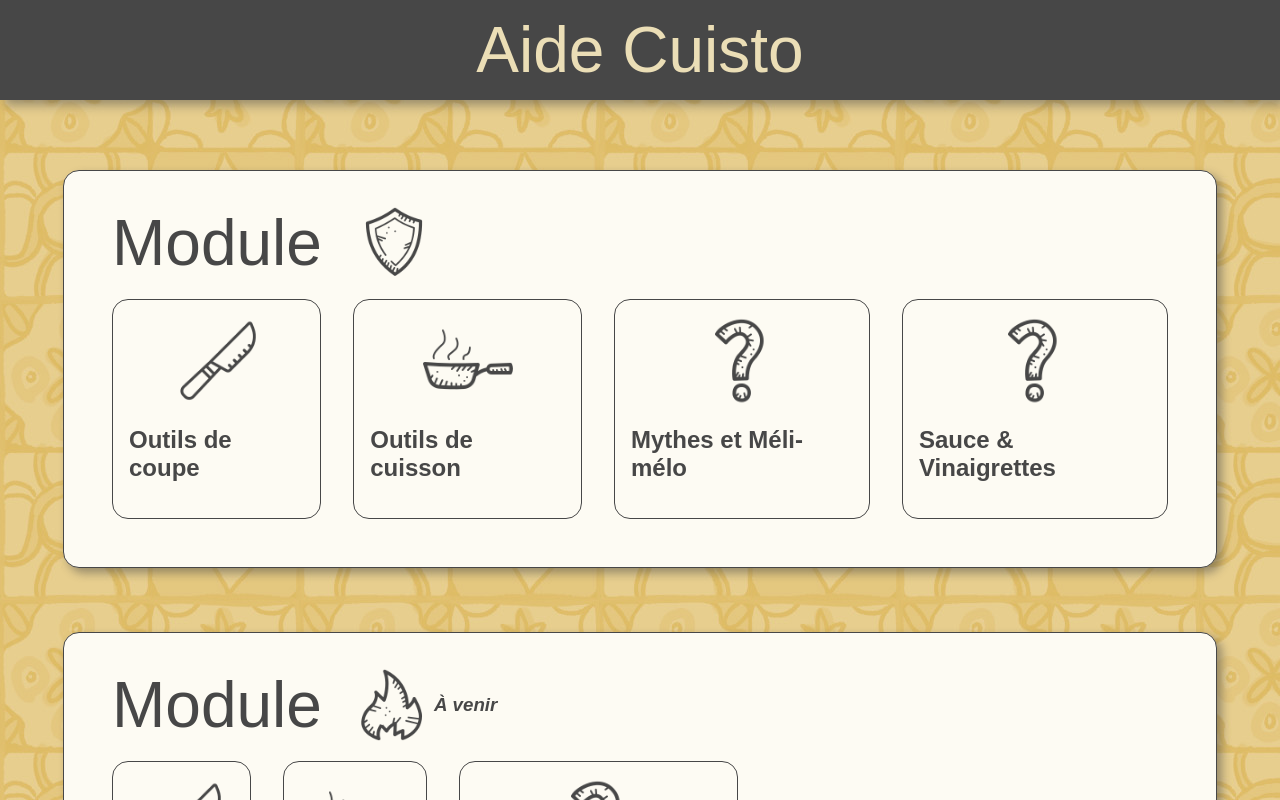
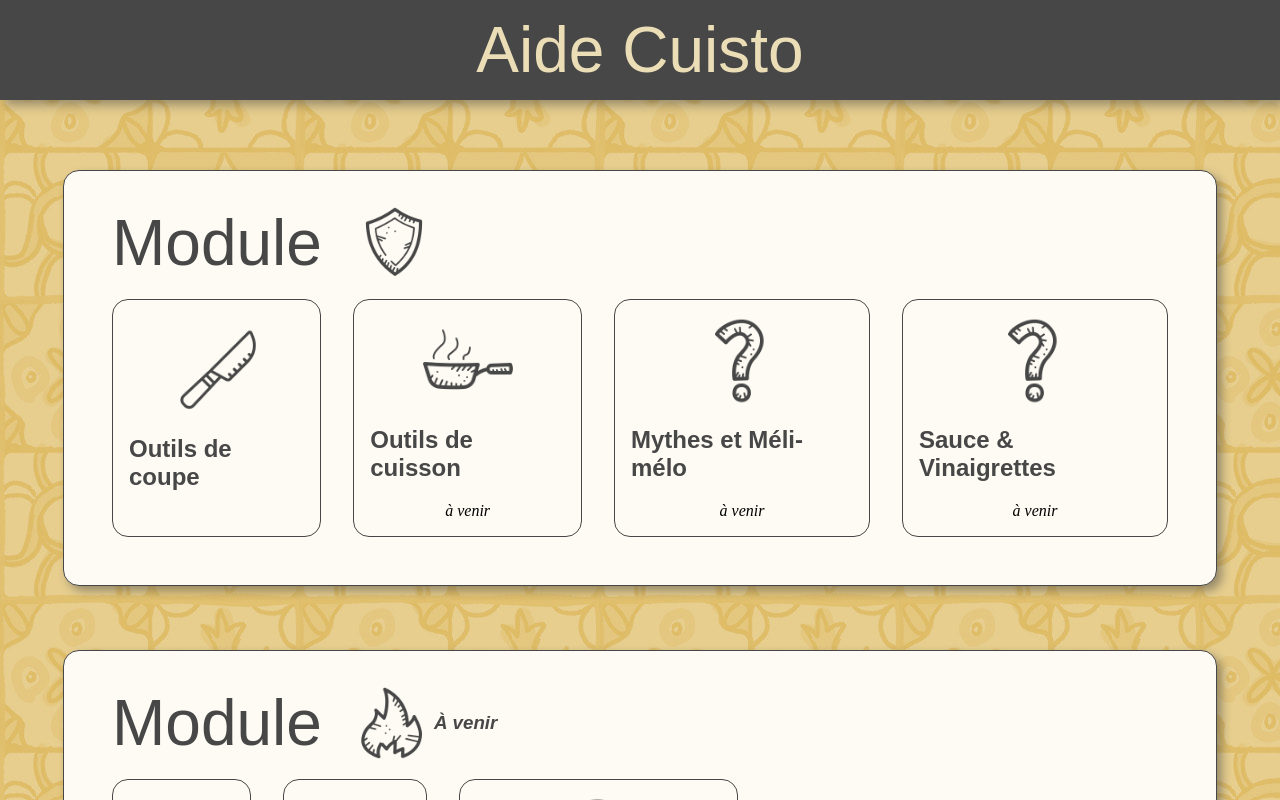
Before and after one commit to GabrielleElemond/ac, a Next.js app: page / in a window 1280 px wide. Shown: the top 800 px of the page. Built offline with nearby package versions, Linux system fonts and the light colour scheme; a web font is replaced by a local one.

Commit message:
correction de bug

```diff
--- a/app/_components/Capsule.css
+++ b/app/_components/Capsule.css
@@ -18,6 +18,12 @@
         width: 90px;
         height: 90px;
         background-size: contain;
+    }
+
+    p {
+        font-style: italic;
+        padding: 0;
+        margin: 0;
     }
 
 
--- a/app/_components/Capsule.jsx
+++ b/app/_components/Capsule.jsx
@@ -31,6 +31,7 @@ export default function Capsule({ capsule }) {
                 <div className="icon" style={{ backgroundImage: `url(${capsule.icon})` }}></div>
                 {/* <img src={capsule.icon} alt="" /> */}
                 <h2>{capsule.titre}</h2>
+                <p>{capsule.statut}</p>
 
 
             </div>
--- a/app/_components/Quiz.css
+++ /dev/null
@@ -1,38 +0,0 @@
-.quiz {
-    display: flex;
-    flex-direction: column;
-    justify-content: center;
-    align-items: center;
-    width: 85vw;
-    border: 2px var(--cerise) solid;
-    background-color: var(--abricot);
-    border-radius: 10px;
-    padding: 2em;
-
-    h2 {
-        color: var(--grenadine);
-    }
-
-    .choix {
-        display: grid;
-        grid-template-columns: 1fr 1fr;
-        gap: 1.1em;
-
-        .reponse {
-            display: flex;
-            justify-content: center;
-            align-items: center;
-            background-color: var(--grenadine);
-            padding: 1em 3em;
-            border-radius: 10px;
-            color: var(--cerise);
-        }
-
-        .reponse:hover {
-            cursor: pointer;
-            background-color: var(--vanille);
-            color: var(--grenadine);
-
-        }
-    }
-}
--- a/app/_components/Quiz.jsx
+++ /dev/null
@@ -1,39 +0,0 @@
-"use client"
-import { useState } from "react"
-import "./Quiz.css"
-
-export default function Quiz() {
-    const [reponse, setReponse] = useState(false)
-
-    function VerifierReponse() {
-        if (reponse === true) {
-            setReponse(true)
-        }
-        else {
-            setReponse(false)
-        }
-        console.log("Allo")
-    }
-
-    return (
-        <div className="quiz">
-            <h2>Question 1</h2>
-            <p>Scratch my tummy actually i hate you now fight me i want to go outside let me go outside nevermind inside is better. Chew iPad power cord if it fits, i sits and whatever. Refuse to come home when humans are going to bed; stay out all night then yowl like i am dying at 4am kitty ipsum dolor sit amet, shed everywhere shed everywhere stretching attack your ankles chase the red dot, hairball run catnip eat the grass sniff so human is behind a closed door, emergency! abandoned! meeooowwww!!!, </p>
-            <div className="choix">
-
-                <div className="reponse" onClick={VerifierReponse}>
-                    oui
-                </div>
-                <div className="reponse" onClick={VerifierReponse}>
-                    non
-                </div>
-                <div className="reponse" onClick={VerifierReponse}>
-                    peut-être
-                </div>
-                <div className="reponse" onClick={VerifierReponse}>
-                    je ne sais pas
-                </div>
-            </div>
-        </div>
-    )
-}
--- a/app/page.jsx
+++ b/app/page.jsx
@@ -1,4 +1,4 @@
-import Quiz from "./_components/Quiz"
+
 import Module from "./_components/Module.jsx";
 
 export default function Home() {
--- a/public/data.json
+++ b/public/data.json
@@ -6,6 +6,7 @@
             "capsules": [
                 {
                     "titre": "Outils de coupe",
+                    "statut": "",
                     "video": "https://media.milanote.com/p/files/1VZhPl1gdLYrgs/gPM/Capsule01_2.mp4",
                     "icon": "/couteau.png",
                     "icon_hover": "/couteau_jaune.png",
@@ -41,7 +42,7 @@
                                 "https://media.milanote.com/p/files/1VZnCO1gdLYrh0/kxJ/20260308_192049.mp4",
                                 "https://media.milanote.com/p/files/1VZnCY1gdLYrh1/OUV/20260308_192135.mp4",
                                 "https://media.milanote.com/p/files/1VZnD81gdLYrh2/yFh/20260308_192341.mp4",
-                                "https://media.milanote.com/p/files/1VZmJn1gdLYrgQ/B93/C1Q4_4.mp4"
+                                "https://media.milanote.com/p/files/1VZoIJ1gdLYrh4/aLy/C1Q4_5.mp4"
                             ]
                         },
                         {
@@ -90,7 +91,7 @@
                             ],
                             "reponses_images": [
                                 "https://media.milanote.com/p/files/1VZmKB1gdLYrgR/lit/20260303_140201.mp4",
-                                "https://media.milanote.com/p/files/1VZmKU1gdLYrgS/Res/20260303_140000.mp4",
+                                "https://media.milanote.com/p/files/1VZoK31gdLYrh5/YfU/20260308_185528.mp4",
                                 "https://media.milanote.com/p/files/1VZlH11gdLYrgB/j4z/20260303_140732.mp4",
                                 "https://media.milanote.com/p/files/1VZmMr1gdLYrgU/xZK/20260303_140753.mp4"
                             ]
@@ -99,6 +100,7 @@
                 },
                 {
                     "titre": "Outils de cuisson",
+                    "statut": "à venir",
                     "video": "http://placecats.com/400/600",
                     "icon": "/poele.png",
                     "icon_hover": "/poele_jaune.png",
@@ -192,6 +194,7 @@
                 },
                 {
                     "titre": "Mythes et Méli-mélo",
+                    "statut": "à venir",
                     "video": "http://placecats.com/400/600",
                     "icon": "/question.png",
                     "icon_hover": "/poele_jaune.png",
@@ -285,6 +288,7 @@
                 },
                 {
                     "titre": "Sauce & Vinaigrettes",
+                    "statut": "à venir",
                     "video": "",
                     "icon": "/question.png",
                     "icon_hover": "/poele_jaune.png",
@@ -298,6 +302,7 @@
             "capsules": [
                 {
                     "titre": "Légumes",
+                    "statut": "à venir",
                     "video": "https://youtu.be/zR9jYF66Pgk",
                     "icon": "/couteau.png",
                     "icon_hover": "/couteau_jaune.png",
@@ -305,6 +310,7 @@
                 },
                 {
                     "titre": "Protéines",
+                    "statut": "à venir",
                     "video": "http://placecats.com/400/600",
                     "icon": "/poele.png",
                     "icon_hover": "/poele_jaune.png",
@@ -312,6 +318,7 @@
                 },
                 {
                     "titre": "Faire un choix éclairé",
+                    "statut": "à venir",
                     "video": "http://placecats.com/400/600",
                     "icon": "/question.png",
                     "icon_hover": "/poele_jaune.png",
@@ -325,6 +332,7 @@
             "capsules": [
                 {
                     "titre": "La chimie de la pâtisserie",
+                    "statut": "à venir",
                     "video": "",
                     "icon": "/couteau.png",
                     "icon_hover": "/couteau_jaune.png",
@@ -332,6 +340,7 @@
                 },
                 {
                     "titre": "Épices/Fines herbes",
+                    "statut": "à venir",
                     "video": "",
                     "icon": "/poele.png",
                     "icon_hover": "/poele_jaune.png",
@@ -339,6 +348,7 @@
                 },
                 {
                     "titre": "Les 5 saveurs",
+                    "statut": "à venir",
                     "video": "",
                     "icon": "/question.png",
                     "icon_hover": "/poele_jaune.png",
@@ -346,6 +356,7 @@
                 },
                 {
                     "titre": "Sauce & Vinaigrettes",
+                    "statut": "à venir",
                     "video": "",
                     "icon": "/question.png",
                     "icon_hover": "/poele_jaune.png",
```
